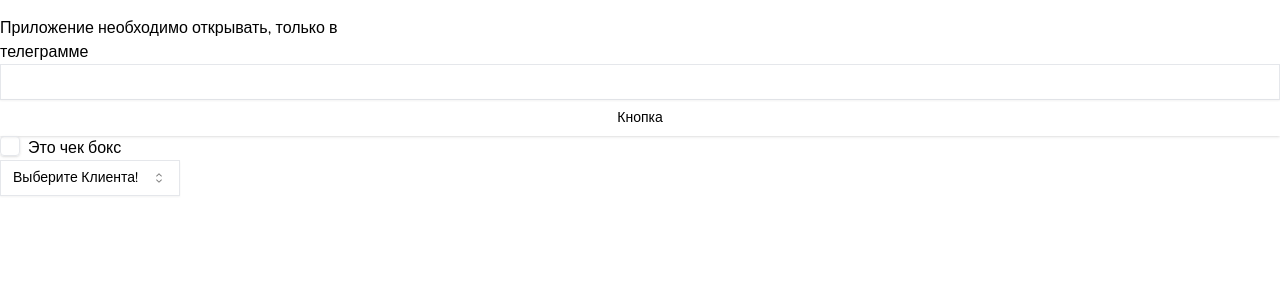
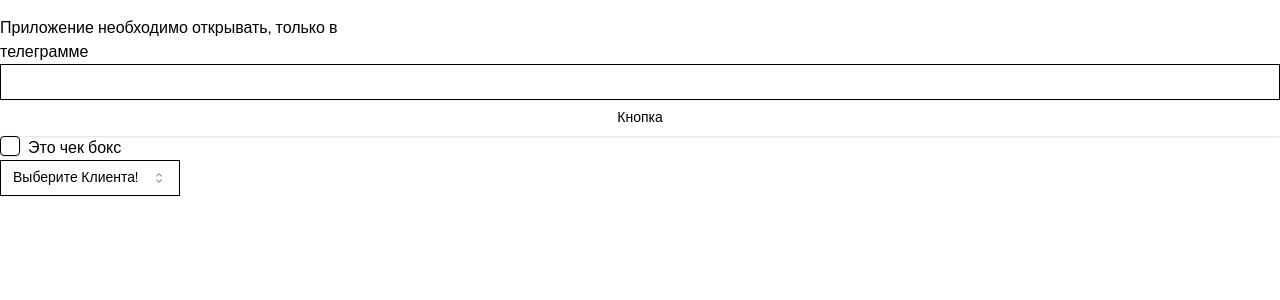
Before and after one commit to ITVash/negociant, a Next.js app: page / in a window 1280 px wide. Shown: the top 300 px of the page. Built offline with nearby package versions, Linux system fonts and the light colour scheme.

Commit message:
Fixed Dark Theme-3

```diff
--- a/app/globals.css
+++ b/app/globals.css
@@ -37,3 +37,12 @@ html {
 		text-wrap: balance;
 	}
 }
+
+@layer base {
+	* {
+		@apply border-border;
+	}
+	body {
+		@apply bg-background text-foreground;
+	}
+}
--- a/tailwind.config.ts
+++ b/tailwind.config.ts
@@ -17,6 +17,46 @@ const config: Config = {
 				"telegram-primary": "var(--telegram-button-color)",
 				"telegram-primary-text": "var(--telegram-button-text-color)",
 				"telegram-secondary-white": "var(--telegram-secondary-bg-color)",
+				background: "hsl(var(--background))",
+				foreground: "hsl(var(--foreground))",
+				card: {
+					DEFAULT: "hsl(var(--card))",
+					foreground: "hsl(var(--card-foreground))",
+				},
+				popover: {
+					DEFAULT: "hsl(var(--popover))",
+					foreground: "hsl(var(--popover-foreground))",
+				},
+				primary: {
+					DEFAULT: "hsl(var(--primary))",
+					foreground: "hsl(var(--primary-foreground))",
+				},
+				secondary: {
+					DEFAULT: "hsl(var(--secondary))",
+					foreground: "hsl(var(--secondary-foreground))",
+				},
+				muted: {
+					DEFAULT: "hsl(var(--muted))",
+					foreground: "hsl(var(--muted-foreground))",
+				},
+				accent: {
+					DEFAULT: "hsl(var(--accent))",
+					foreground: "hsl(var(--accent-foreground))",
+				},
+				destructive: {
+					DEFAULT: "hsl(var(--destructive))",
+					foreground: "hsl(var(--destructive-foreground))",
+				},
+				border: "hsl(var(--border))",
+				input: "hsl(var(--input))",
+				ring: "hsl(var(--ring))",
+				chart: {
+					"1": "hsl(var(--chart-1))",
+					"2": "hsl(var(--chart-2))",
+					"3": "hsl(var(--chart-3))",
+					"4": "hsl(var(--chart-4))",
+					"5": "hsl(var(--chart-5))",
+				},
 			},
 			borderRadius: {
 				lg: "var(--radius)",
```
